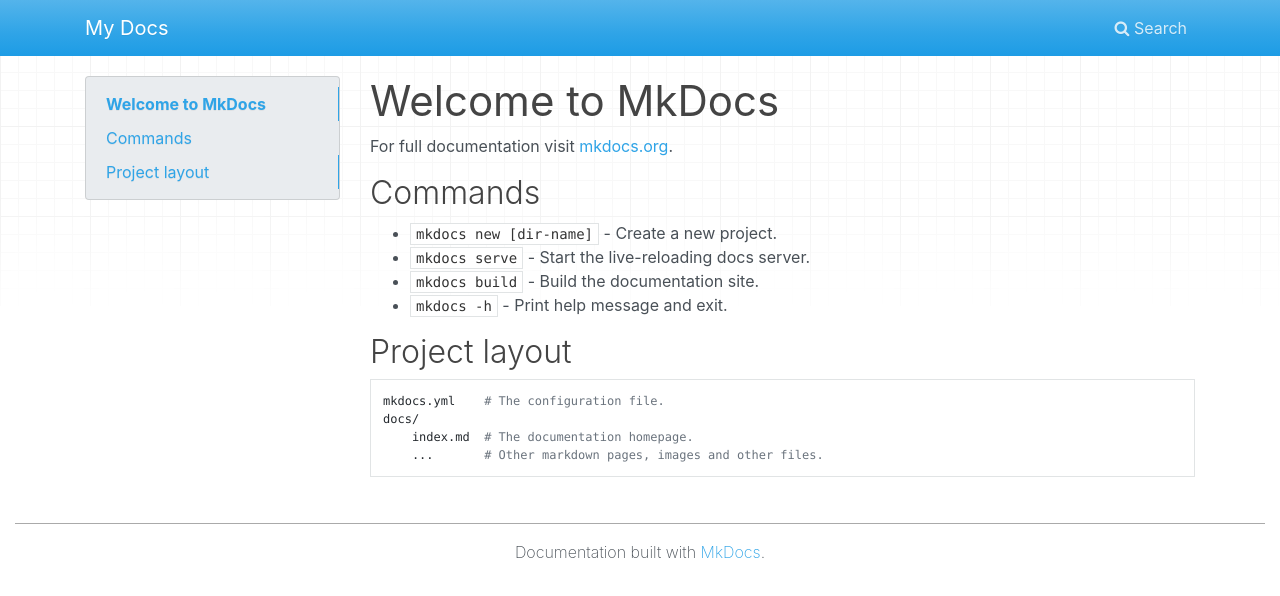
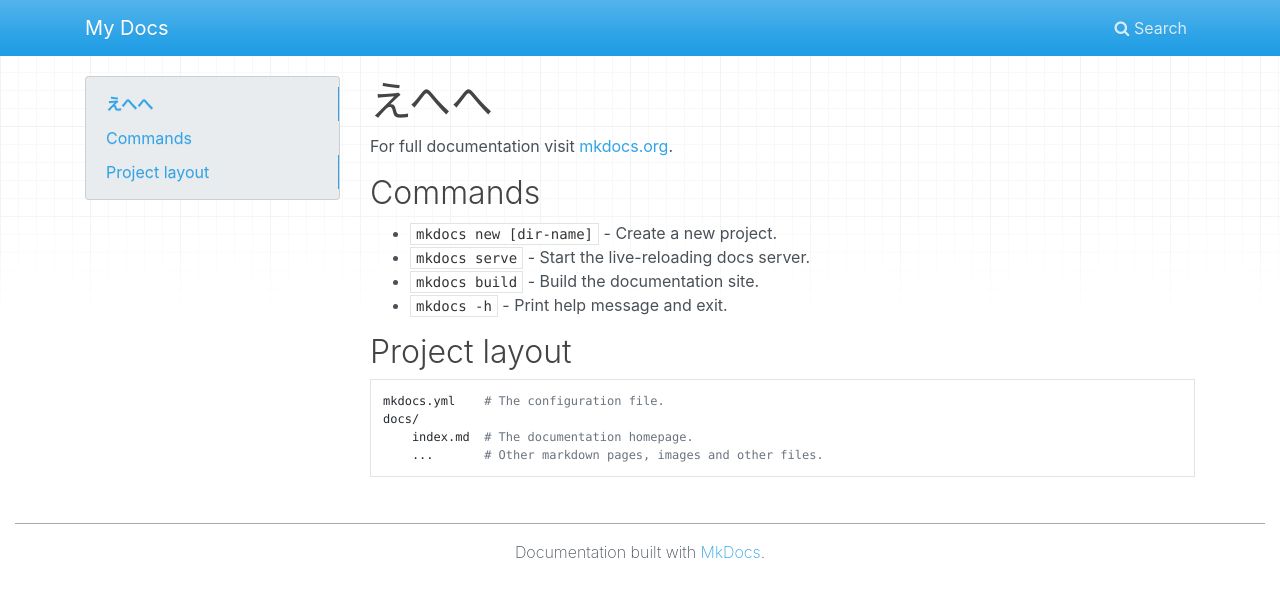
Before and after one commit to KomazawaHisao/doc-test, a plain HTML site: page index.html in a window 1280 px wide. Drawn offline with nearby package versions, Linux system fonts and the light colour scheme.

Commit message:
Deployed  with MkDocs version: 1.3.0

```diff
--- a/index.html
+++ b/index.html
@@ -52,7 +52,7 @@
     <div id="toc-collapse" class="navbar-collapse collapse card bg-secondary">
         <ul class="nav flex-column">
 
-            <li class="nav-item" data-level="1"><a href="#welcome-to-mkdocs" class="nav-link">Welcome to MkDocs</a>
+            <li class="nav-item" data-level="1"><a href="#_1" class="nav-link">えへへ</a>
               <ul class="nav flex-column">
             <li class="nav-item" data-level="2"><a href="#commands" class="nav-link">Commands</a>
               <ul class="nav flex-column">
@@ -69,7 +69,7 @@
 </div></div>
                     <div class="col-md-9" role="main">
 
-<h1 id="welcome-to-mkdocs">Welcome to MkDocs</h1>
+<h1 id="_1">えへへ</h1>
 <p>For full documentation visit <a href="https://www.mkdocs.org">mkdocs.org</a>.</p>
 <h2 id="commands">Commands</h2>
 <ul>
@@ -164,5 +164,5 @@ docs/
 
 <!--
 MkDocs version : 1.3.0
-Build Date UTC : 2022-05-16 14:51:13.077405+00:00
+Build Date UTC : 2022-05-16 14:55:08.411749+00:00
 -->
--- a/search/search_index.json
+++ b/search/search_index.json
@@ -1 +1 @@
-{"config":{"indexing":"full","lang":["en"],"min_search_length":3,"prebuild_index":false,"separator":"[\\s\\-]+"},"docs":[{"location":"","text":"Welcome to MkDocs For full documentation visit mkdocs.org . Commands mkdocs new [dir-name] - Create a new project. mkdocs serve - Start the live-reloading docs server. mkdocs build - Build the documentation site. mkdocs -h - Print help message and exit. Project layout mkdocs.yml # The configuration file. docs/ index.md # The documentation homepage. ... # Other markdown pages, images and other files.","title":"Welcome to MkDocs"},{"location":"#welcome-to-mkdocs","text":"For full documentation visit mkdocs.org .","title":"Welcome to MkDocs"},{"location":"#commands","text":"mkdocs new [dir-name] - Create a new project. mkdocs serve - Start the live-reloading docs server. mkdocs build - Build the documentation site. mkdocs -h - Print help message and exit.","title":"Commands"},{"location":"#project-layout","text":"mkdocs.yml # The configuration file. docs/ index.md # The documentation homepage. ... # Other markdown pages, images and other files.","title":"Project layout"}]}
+{"config":{"indexing":"full","lang":["en"],"min_search_length":3,"prebuild_index":false,"separator":"[\\s\\-]+"},"docs":[{"location":"","text":"\u3048\u3078\u3078 For full documentation visit mkdocs.org . Commands mkdocs new [dir-name] - Create a new project. mkdocs serve - Start the live-reloading docs server. mkdocs build - Build the documentation site. mkdocs -h - Print help message and exit. Project layout mkdocs.yml # The configuration file. docs/ index.md # The documentation homepage. ... # Other markdown pages, images and other files.","title":"\u3048\u3078\u3078"},{"location":"#_1","text":"For full documentation visit mkdocs.org .","title":"\u3048\u3078\u3078"},{"location":"#commands","text":"mkdocs new [dir-name] - Create a new project. mkdocs serve - Start the live-reloading docs server. mkdocs build - Build the documentation site. mkdocs -h - Print help message and exit.","title":"Commands"},{"location":"#project-layout","text":"mkdocs.yml # The configuration file. docs/ index.md # The documentation homepage. ... # Other markdown pages, images and other files.","title":"Project layout"}]}
```
Also changed, not shown: 1 other file.
